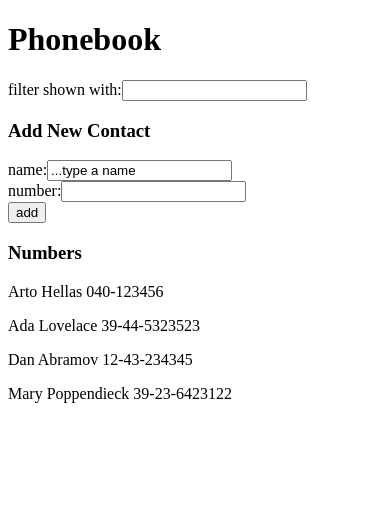
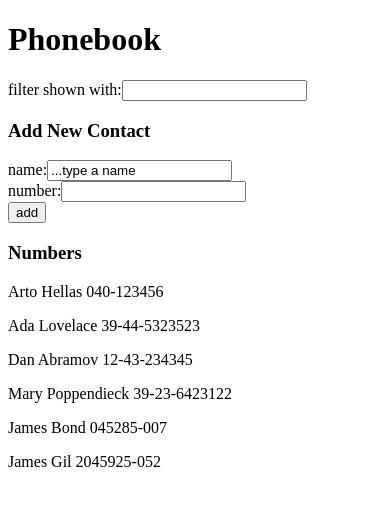
Before and after one commit to GioFrance/fullstackopen, a React (Create React App) app in the folder part2/phonebook/: page / in a window 390 px wide. Shown: the top 506 px of the page. Built offline with nearby package versions, Linux system fonts and the light colour scheme; data requests are answered from the project's data file.

Commit message:
part2.12 phonebook

```diff
--- a/part2/phonebook/db.json
+++ b/part2/phonebook/db.json
@@ -19,6 +19,16 @@
       "name": "Mary Poppendieck",
       "number": "39-23-6423122",
       "id": 4
+    },
+    {
+      "name": "James Bond",
+      "number": "045285-007",
+      "id": 5
+    },
+    {
+      "name": "James Gil",
+      "number": "2045925-052",
+      "id": 6
     }
   ]
 }
--- a/part2/phonebook/src/App.js
+++ b/part2/phonebook/src/App.js
@@ -27,11 +27,15 @@ const App = () => {
       id: persons.length + 1,
     };
 
-    persons.find((person) =>
-      person.name === phonebookObject.name
-        ? alert(`${newName} is already added to phonebook`)
-        : setPersons(persons.concat(phonebookObject))
-    );
+    axios
+      .post("http://localhost:3001/persons", phonebookObject)
+      .then(
+        persons.find((person) =>
+          person.name === phonebookObject.name
+            ? alert(`${newName} is already added to phonebook`)
+            : setPersons(persons.concat(phonebookObject))
+        )
+      );
 
     setNewName("");
     setNumber("");
```
